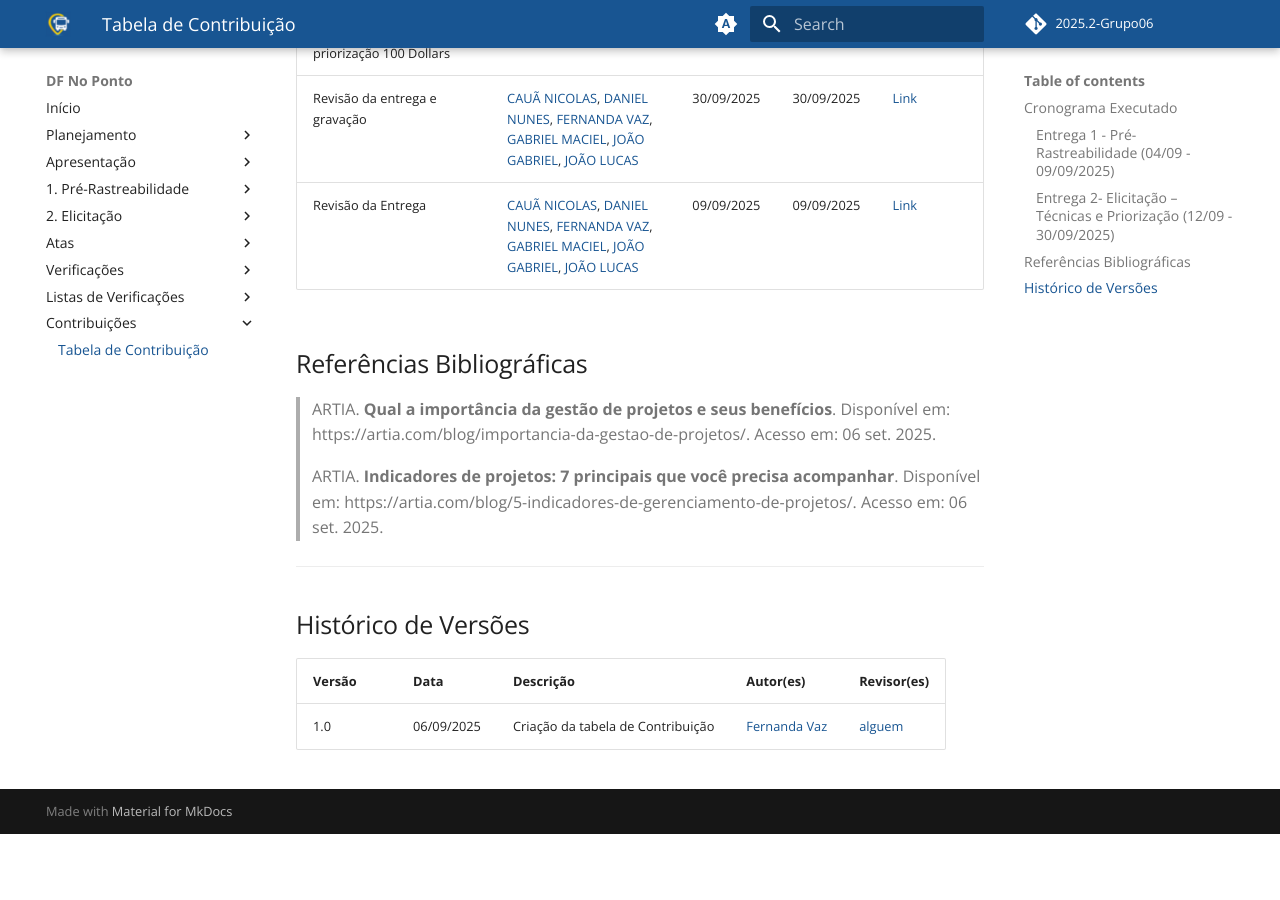
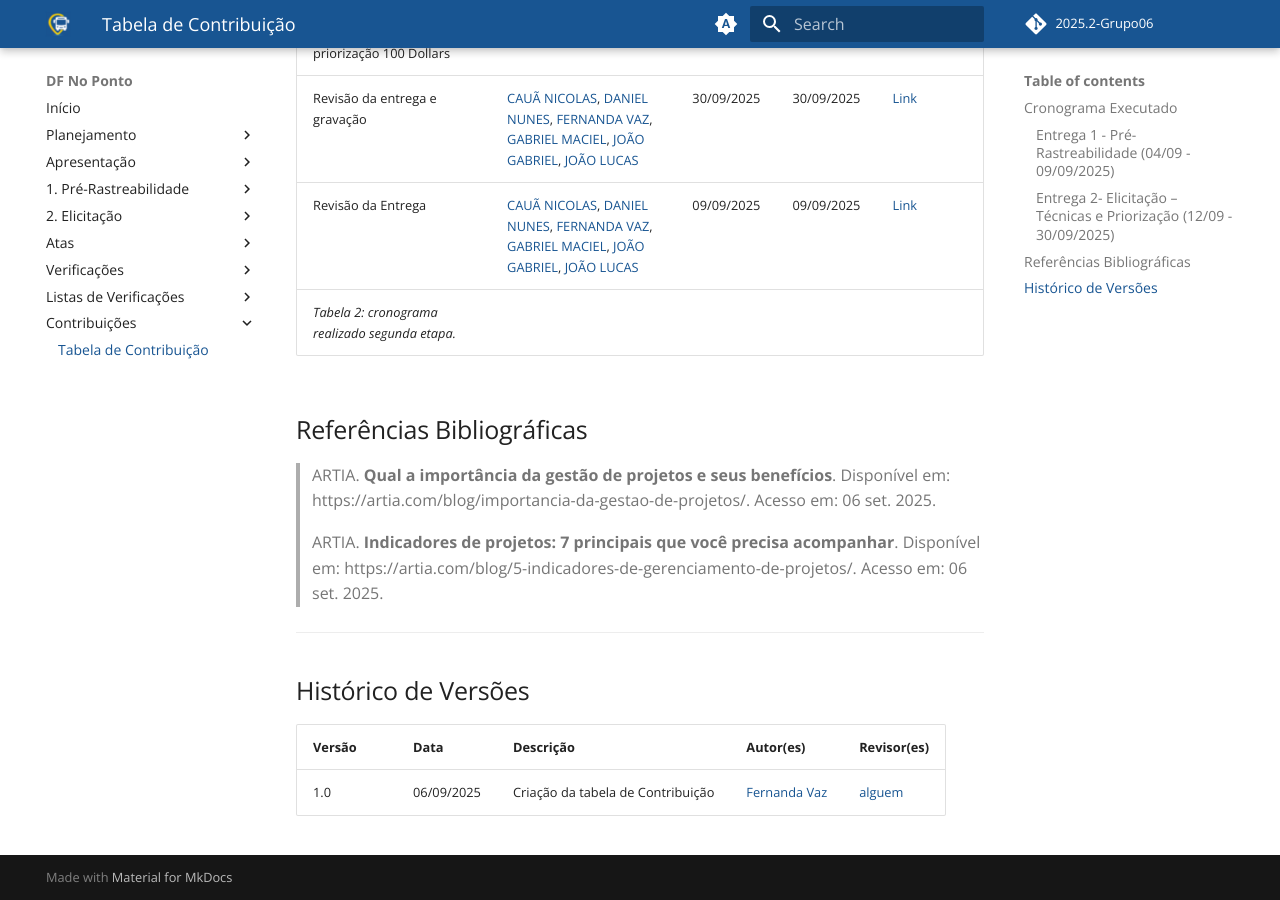
Before and after one commit to Requisitos-de-Software/2025.2-Grupo06, an MkDocs documentation site: the page built from docs/Contribuições/Tabela de Contribuição.md, in a window 1280 px wide and 900 px high, scrolled down 2161 px. Built offline with MkDocs 1.6.1 and Material for MkDocs 9.7.7, drawn with Linux system fonts in a browser that asks for light colours; comment, search, counter and statistics services are not loaded; before the commit the page ends 2995 px from its top, so only the background shows below that.

Commit message:
Update Tabela de Contribuição.md

```diff
--- a/docs/Contribuições/Tabela de Contribuição.md
+++ b/docs/Contribuições/Tabela de Contribuição.md
@@ -36,7 +36,7 @@
 | Elaborar técnica de priorização 100 Dollars | [JOÃO GABRIEL](https://github.com/JoaoComTil) | 30/09/2025 | 30/09/2025 | [Link](https://requisitos-de-software.github.io/2025.2-Grupo06) |
 | Revisão da entrega e gravação | [CAUÃ NICOLAS](https://github.com/cauanicolas), [DANIEL NUNES](https://github.com/DanNunes777), [FERNANDA VAZ](https://github.com/Fernandavazgit1), [GABRIEL MACIEL](https://github.com/GabrielMacielBR), [JOÃO GABRIEL](https://github.com/JoaoComTil), [JOÃO LUCAS](https://github.com/Joaolramos) | 30/09/2025 | 30/09/2025 | [Link](https://requisitos-de-software.github.io/2025.2-Grupo06) |
 | Revisão da Entrega | [CAUÃ NICOLAS](https://github.com/cauanicolas), [DANIEL NUNES](https://github.com/DanNunes777), [FERNANDA VAZ](https://github.com/Fernandavazgit1), [GABRIEL MACIEL](https://github.com/GabrielMacielBR), [JOÃO GABRIEL](https://github.com/JoaoComTil), [JOÃO LUCAS](https://github.com/Joaolramos) | 09/09/2025 | 09/09/2025 | [Link](https://requisitos-de-software.github.io/2025.2-Grupo06) |
-
+*Tabela 2: cronograma realizado segunda etapa.*
 
 
 ## Referências Bibliográficas
```
